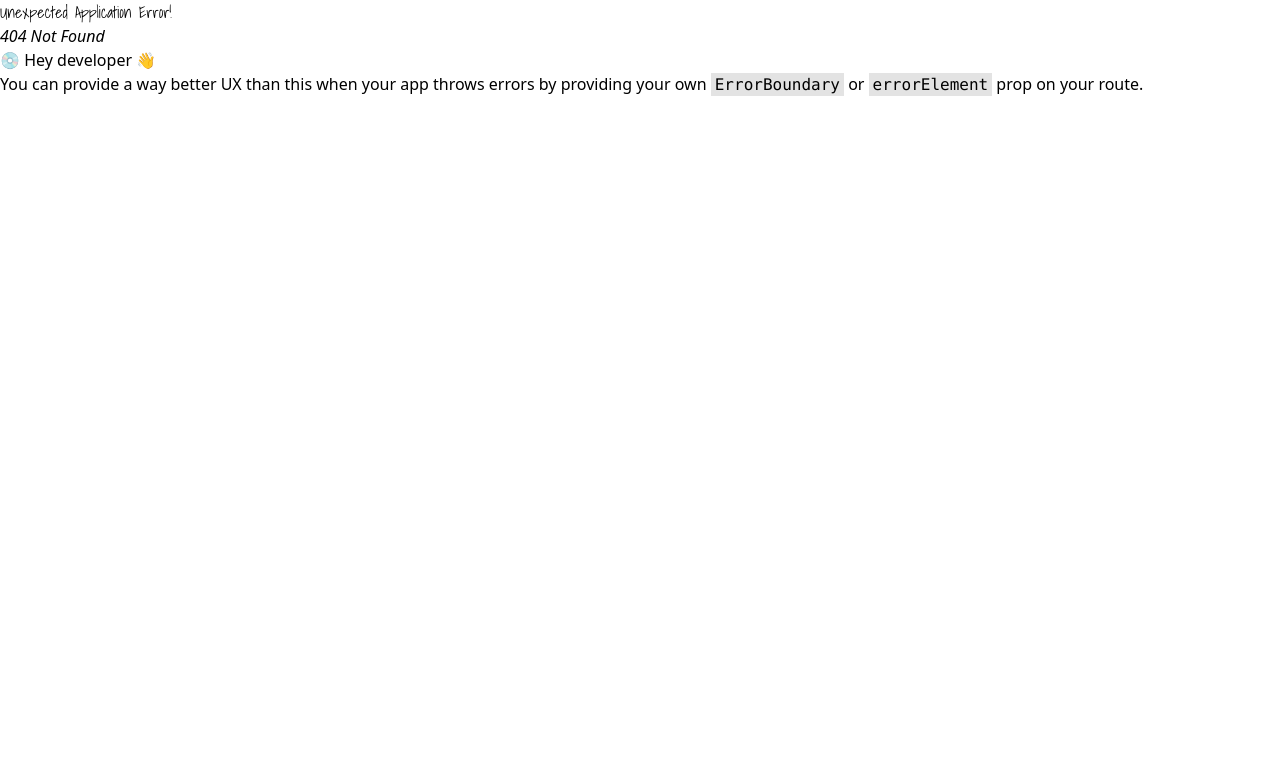
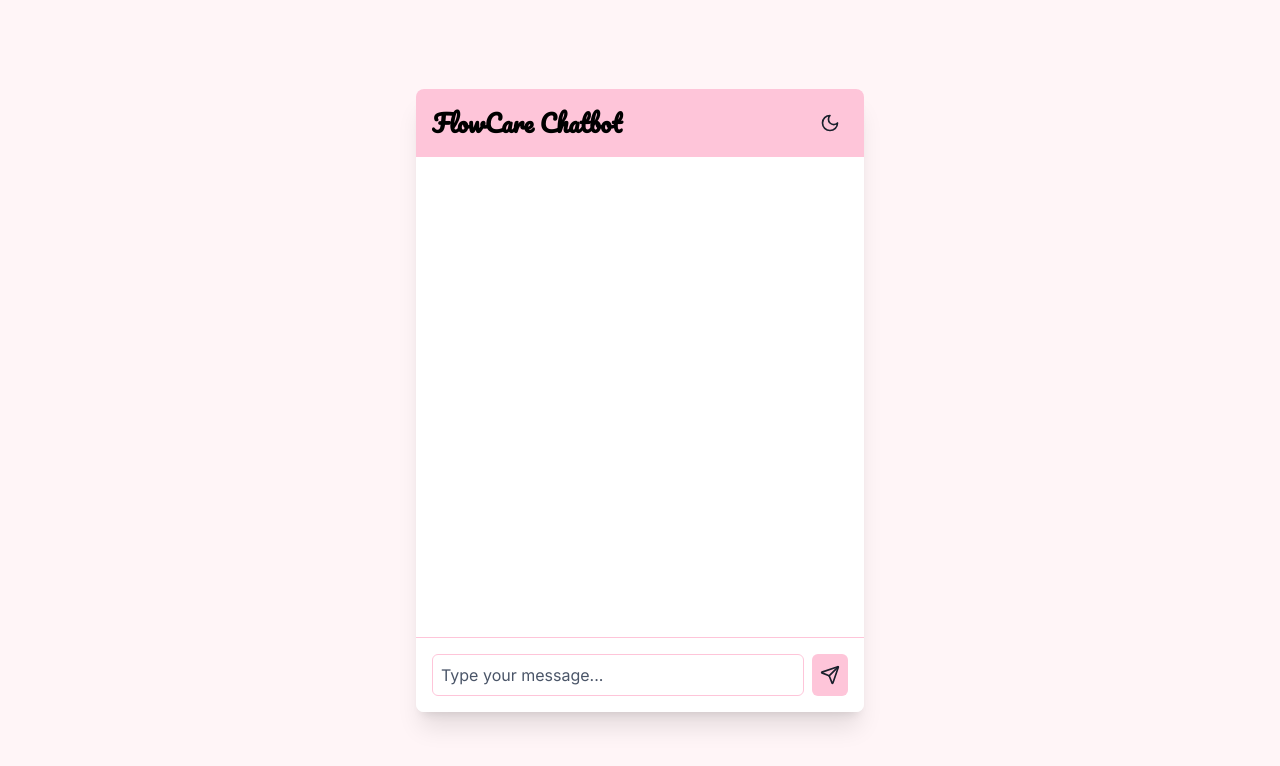
Before and after one commit to talhadevelopes/FlowCare2, a React (Vite) app in the folder Frontend/: page /ChatBot in a window 1280 px wide. Before the commit this address had no page. Shown: the top 766 px of the page. Built offline with nearby package versions, Linux system fonts and the light colour scheme.

Commit message:
ChatBot V1

```diff
--- a/Frontend/src/App.jsx
+++ b/Frontend/src/App.jsx
@@ -13,6 +13,7 @@ import { Signup } from "./components/Signup";
 import { Login } from "./components/Login";
 import { PeriodTracker } from "./components/PeriodTracker";
 import { Ecom } from "./components/Ecom";
+import { Chatbot } from "./components/Chatbot";
 
 const router = createBrowserRouter([
   {
@@ -47,6 +48,10 @@ const router = createBrowserRouter([
     path: "/Login",
     element: <Login />,
   },
+  {
+    path: "/ChatBot",
+    element: <Chatbot />,
+  },
 ]);
 
 function App() {
--- /dev/null
+++ b/Frontend/src/components/Chatbot.jsx
@@ -0,0 +1,131 @@
+import React, { useState, useRef, useEffect } from 'react'
+import { Send, Moon, Sun } from 'lucide-react'
+
+export function Chatbot() {
+  const [messages, setMessages] = useState([])
+  const [input, setInput] = useState('')
+  const [isDarkMode, setIsDarkMode] = useState(false)
+  const messagesEndRef = useRef(null)
+
+  const handleSubmit = (e) => {
+    e.preventDefault()
+    if (input.trim()) {
+      setMessages([...messages, { role: 'user', content: input }])
+      setInput('')
+      setTimeout(() => {
+        setMessages(prev => [...prev, { role: 'assistant', content: 'Sarwar is Here!' }])
+      }, 1000)
+    }
+  }
+
+  useEffect(() => {
+    messagesEndRef.current?.scrollIntoView({ behavior: 'smooth' })
+  }, [messages])
+
+  const toggleDarkMode = () => {
+    setIsDarkMode(!isDarkMode)
+  }
+
+  useEffect(() => {
+    const style = document.createElement('style')
+    style.textContent = `
+      @import url('https://fonts.googleapis.com/css2?family=Pacifico&family=Inter:wght@400;500;600&display=swap');
+
+      .flowcare-chatbot {
+        --fc-bg-primary: #FFF5F7;
+        --fc-bg-secondary: #FFFFFF;
+        --fc-text-primary: #1A202C;
+        --fc-text-secondary: #4A5568;
+        --fc-accent: #FEC5D9;
+        --fc-accent-dark: #F687B3;
+        --fc-input-bg: #FFFFFF;
+        --fc-input-text: #1A202C;
+      }
+
+      .flowcare-chatbot.dark {
+        --fc-bg-primary: #1A202C;
+        --fc-bg-secondary: #2D3748;
+        --fc-text-primary: #FFFFFF;
+        --fc-text-secondary: #A0AEC0;
+        --fc-accent: #FEC5D9;
+        --fc-accent-dark: #F687B3;
+        --fc-input-bg: #4A5568;
+        --fc-input-text: #FFFFFF;
+      }
+
+      .flowcare-chatbot {
+        font-family: 'Inter', sans-serif;
+      }
+    `
+    document.head.appendChild(style)
+    return () => document.head.removeChild(style)
+  }, [])
+
+  return (
+    <div className={`flowcare-chatbot ${isDarkMode ? 'dark' : ''}`}>
+      <div className="fixed inset-0 flex items-center justify-center bg-[var(--fc-bg-primary)] transition-colors duration-200">
+        <div className="w-full max-w-md mx-4 overflow-hidden rounded-lg bg-[var(--fc-bg-secondary)] shadow-xl transition-colors duration-200">
+          <div className="flex items-center justify-between p-4 bg-[var(--fc-accent)] dark:bg-[var(--fc-accent-dark)]">
+            <h2 style={{ fontFamily: 'Pacifico, cursive' }} className="text-2xl font-bold text-black">
+              FlowCare Chatbot
+            </h2>
+            <button
+              onClick={toggleDarkMode}
+              className="p-2 rounded-full hover:bg-opacity-80 text-[var(--fc-text-primary)] transition-colors duration-200"
+            >
+              {isDarkMode ? <Sun size={20} /> : <Moon size={20} />}
+            </button>
+          </div>
+          <div className="h-[60vh] overflow-y-auto p-4 space-y-4">
+            {messages.map((message, index) => (
+              <div
+                key={index}
+                className={`flex ${
+                  message.role === 'user' ? 'justify-end' : 'justify-start'
+                }`}
+              >
+                {message.role === 'assistant' && (
+                  <div className="w-8 h-8 rounded-full bg-[var(--fc-accent)] flex items-center justify-center text-black mr-2">
+                    AI
+                  </div>
+                )}
+                <div
+                  className={`max-w-[70%] p-3 rounded-lg ${
+                    message.role === 'user'
+                      ? 'bg-[var(--fc-accent)] text-[var(--fc-text-primary)]'
+                      : 'bg-[var(--fc-bg-secondary)] text-[var(--fc-text-primary)] border border-[var(--fc-accent)]'
+                  }`}
+                >
+                  {message.content}
+                </div>
+                {message.role === 'user' && (
+                  <div className="w-8 h-8 rounded-full bg-[var(--fc-accent-dark)] flex items-center justify-center text-black ml-2">
+                    U
+                  </div>
+                )}
+              </div>
+            ))}
+            <div ref={messagesEndRef} />
+          </div>
+          <div className="p-4 bg-[var(--fc-bg-secondary)] border-t border-[var(--fc-accent)]">
+            <form onSubmit={handleSubmit} className="flex space-x-2">
+              <input
+                type="text"
+                value={input}
+                onChange={(e) => setInput(e.target.value)}
+                placeholder="Type your message..."
+                className="flex-grow p-2 rounded-md bg-[var(--fc-input-bg)] text-[var(--fc-input-text)] placeholder-[var(--fc-text-secondary)] border border-[var(--fc-accent)] focus:outline-none focus:ring-2 focus:ring-[var(--fc-accent-dark)]"
+              />
+              <button
+                type="submit"
+                className="p-2 rounded-md bg-[var(--fc-accent)] hover:bg-[var(--fc-accent-dark)] text-[var(--fc-text-primary)] transition-colors duration-200"
+              >
+                <Send size={20} />
+              </button>
+            </form>
+          </div>
+        </div>
+      </div>
+    </div>
+  )
+}
--- a/Frontend/src/components/Landing.jsx
+++ b/Frontend/src/components/Landing.jsx
@@ -161,7 +161,7 @@ export function Landing() {
 
             <div class="sticky inset-x-0 bottom-0 border-t border-gray-100 bg-white p-2">
               <form action="#">
-                <button onClick={() => navigate("/Signup")}
+                <button onClick={() => navigate("/ChatBot")}
                   type="submit"
                   class="group relative flex w-full justify-center rounded-lg px-2 py-1.5 text-sm text-gray-500 hover:bg-gray-50 hover:text-gray-700"
                 >
@@ -180,7 +180,7 @@ export function Landing() {
                     />
                   </svg>
 
-                  <span class="invisible absolute start-full top-1/2 ms-4 -translate-y-1/2 rounded bg-gray-900 px-2 py-1.5 text-xs font-medium text-white group-hover:visible">
+                  <span  class="invisible absolute start-full top-1/2 ms-4 -translate-y-1/2 rounded bg-gray-900 px-2 py-1.5 text-xs font-medium text-white group-hover:visible">
                     Logout
                   </span>
                 </button>
```
